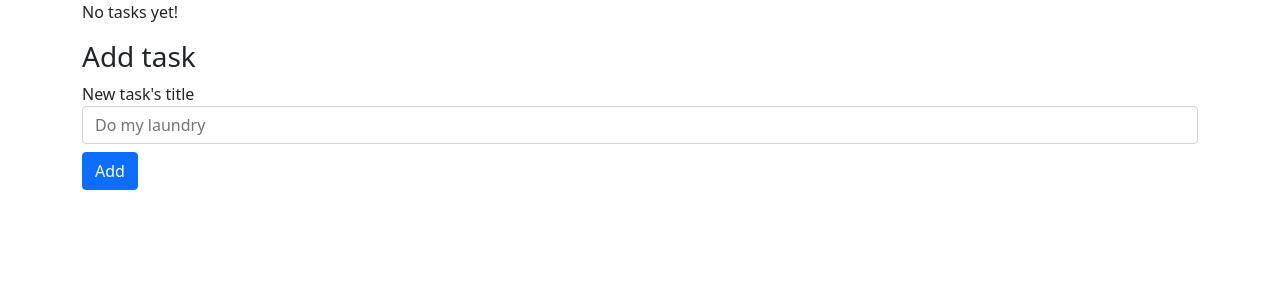
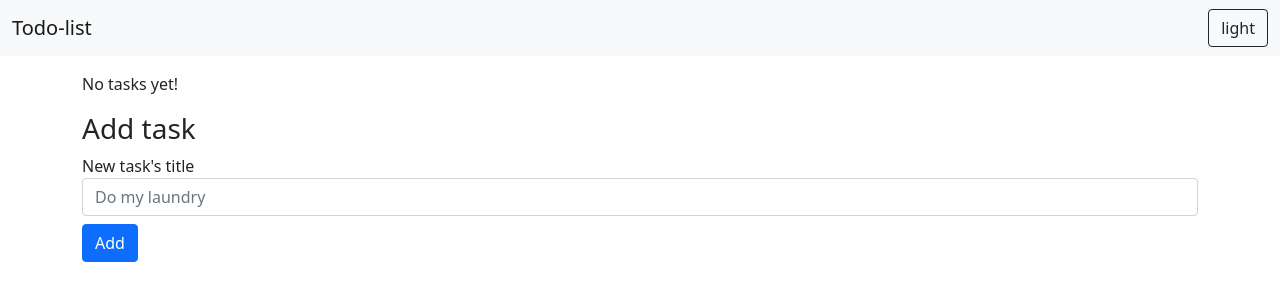
Before and after one commit to bhubr/angular-tuto-todo, an Angular app: page / in a window 1280 px wide. Shown: the top 300 px of the page. Built offline with nearby package versions, Linux system fonts and the light colour scheme.

Commit message:
Add dark mode toggle

```diff
--- a/src/app/app.component.css
+++ b/src/app/app.component.css
@@ -1,3 +1,7 @@
+main {
+  height: calc(100vh - 56px);
+}
+
 .task {
   display: flex;
   align-items: center;
--- a/src/app/app.component.html
+++ b/src/app/app.component.html
@@ -1,4 +1,5 @@
-<div class="container">
+<app-navbar (toggleDark)="toggleDarkMode()" [darkMode]="darkMode"></app-navbar>
+<main class="container pt-3" [class]="{ 'app-dark': darkMode }">
   <p *ngIf="tasks.length === 0">No tasks yet!</p>
   <ul class="list-group">
     <li
@@ -27,4 +28,4 @@
     </div>
     <button class="btn btn-primary mt-2" type="submit">Add</button>
   </form>
-</div>
+</main>
--- a/src/app/app.component.ts
+++ b/src/app/app.component.ts
@@ -13,6 +13,7 @@ interface Task {
 export class AppComponent {
   tasks: Task[] = [];
   taskTitle = '';
+  darkMode = false;
 
   addTask() {
     const newTask: Task = {
@@ -27,4 +28,14 @@ export class AppComponent {
   deleteTask(index: number) {
     this.tasks.splice(index, 1);
   }
+
+  toggleDarkMode() {
+    this.darkMode = !this.darkMode;
+    if (this.darkMode) {
+      document.body.classList.add("app-dark");
+    }
+    else {
+      document.body.classList.remove("app-dark");
+    }
+  }
 }
--- a/src/app/app.module.ts
+++ b/src/app/app.module.ts
@@ -3,10 +3,12 @@ import { FormsModule } from '@angular/forms';
 import { BrowserModule } from '@angular/platform-browser';
 
 import { AppComponent } from './app.component';
+import { NavbarComponent } from './navbar/navbar.component';
 
 @NgModule({
   declarations: [
-    AppComponent
+    AppComponent,
+    NavbarComponent
   ],
   imports: [
     BrowserModule,
--- /dev/null
+++ b/src/app/navbar/navbar.component.html
@@ -0,0 +1,12 @@
+<nav
+  class="navbar navbar-expand-lg"
+  [class]="darkMode ? ['navbar-dark', 'bg-dark'] : ['navbar-light', 'bg-light']"
+>
+  <div class="container-fluid">
+    <a class="navbar-brand" href="#">Todo-list</a>
+
+    <button type="button" class="btn" [class]="darkMode ? 'btn-outline-light' : 'btn-outline-dark'" (click)="toggleDark.emit()">
+      {{ darkMode ? "dark" : "light" }}
+    </button>
+  </div>
+</nav>
--- /dev/null
+++ b/src/app/navbar/navbar.component.ts
@@ -0,0 +1,21 @@
+import { Component, OnInit, Input, Output, EventEmitter  } from '@angular/core';
+
+@Component({
+  selector: 'app-navbar',
+  templateUrl: './navbar.component.html',
+  styleUrls: ['./navbar.component.css']
+})
+export class NavbarComponent implements OnInit {
+  @Input() darkMode!: boolean;
+  @Output() toggleDark = new EventEmitter<void>();
+
+  constructor() { }
+
+  ngOnInit(): void {
+  }
+
+  toggleDarkMode() {
+    this.toggleDark.emit();
+  }
+
+}
--- a/src/styles.css
+++ b/src/styles.css
@@ -1 +1,9 @@
-/* You can add global styles to this file, and also import other style files */
+.app-dark {
+  background: #333;
+  color: #eee;
+}
+
+.app-dark .form-control,
+.app-dark .form-control:focus {
+  background: #444;
+}
```
Also changed, not shown: src/app/navbar/navbar.component.css (added), 1 other file (tests, documents, lock files or other folders).
